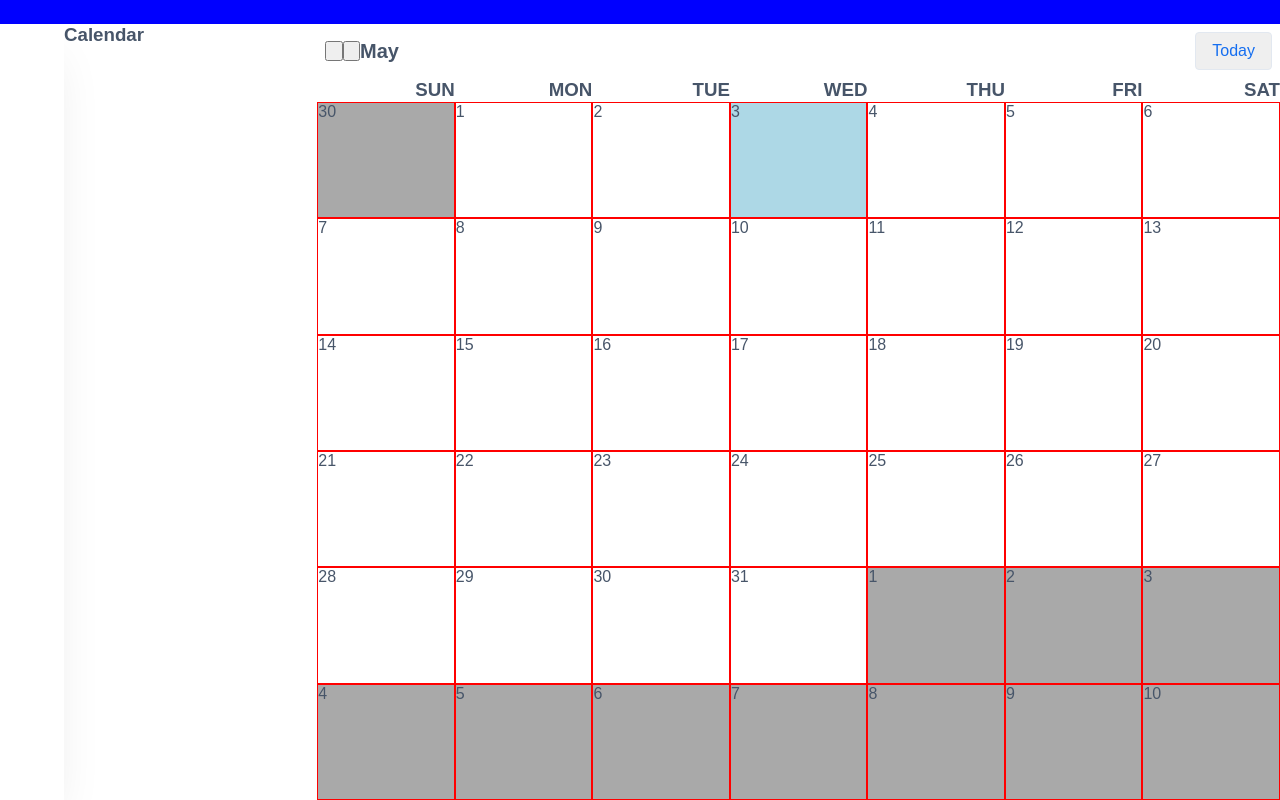
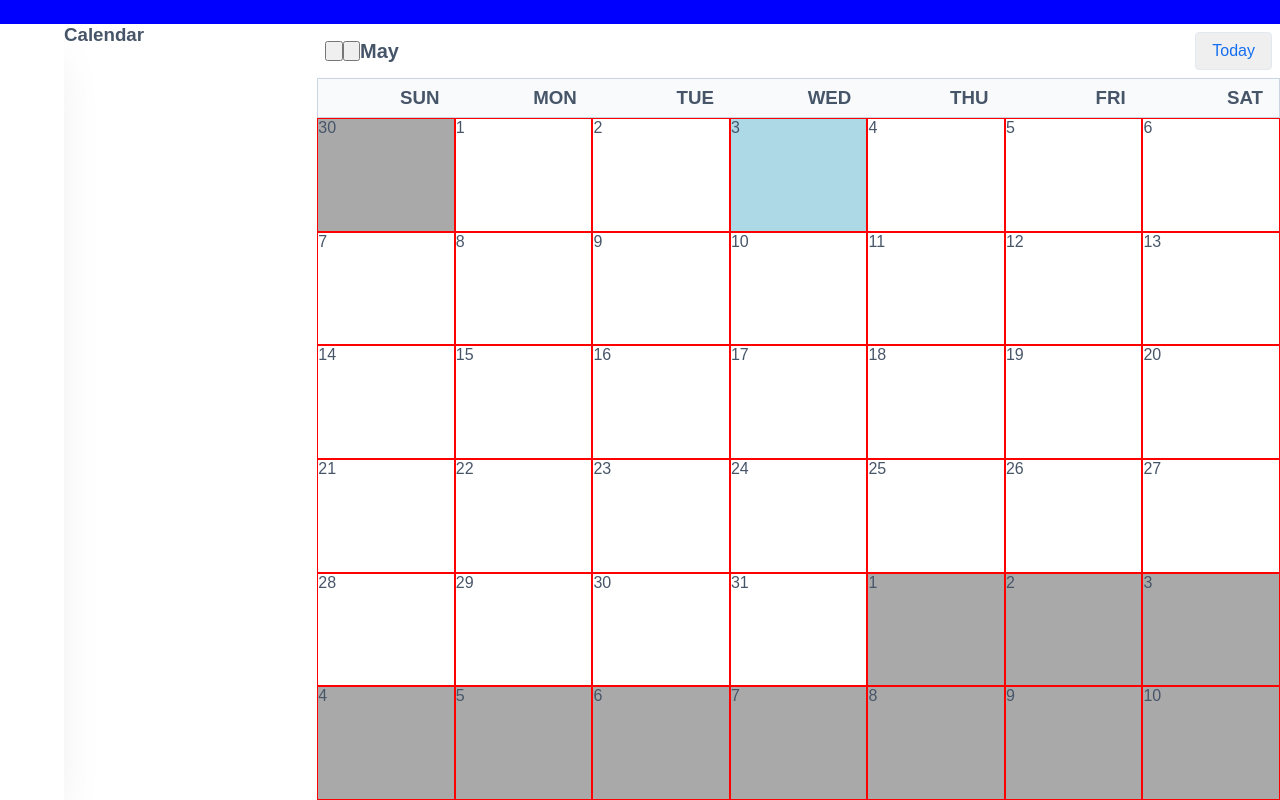
Before and after one commit to mmfallacy/task-space, a SvelteKit app: page /calendar in a window 1280 px wide. Built offline with nearby package versions, Linux system fonts and the light colour scheme; some icons are missing.

Commit message:
feat: add calendar header

```diff
--- a/src/components/Calendar/View.svelte
+++ b/src/components/Calendar/View.svelte
@@ -44,7 +44,7 @@
     .grid {
         display: grid;
         grid-template-columns: repeat(7, 1fr);
-        grid-template-rows: 24px repeat(6, 1fr);
+        grid-template-rows: auto repeat(6, 1fr);
     }
     .view {
         flex: 1;
@@ -56,5 +56,11 @@
         align-items: center;
         justify-items: end;
         grid-template-columns: repeat(7, 1fr);
+
+        background: #f8fafc;
+        border: 0.5px solid #cbd5e1;
+    }
+    .view header h3 {
+        padding: 8px 16px;
     }
 </style>
```
